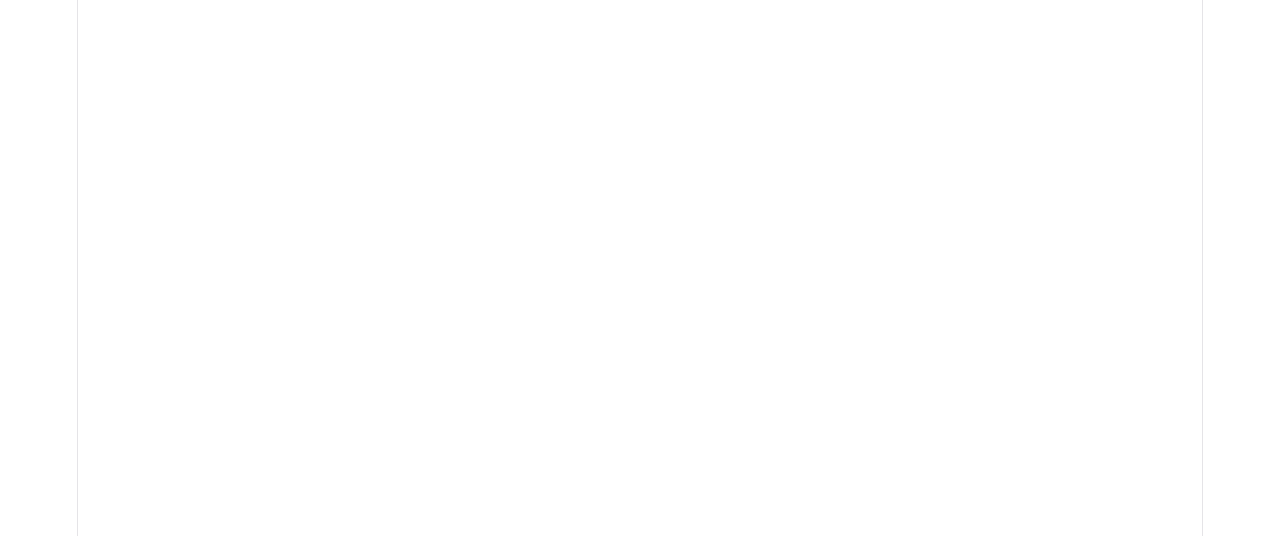
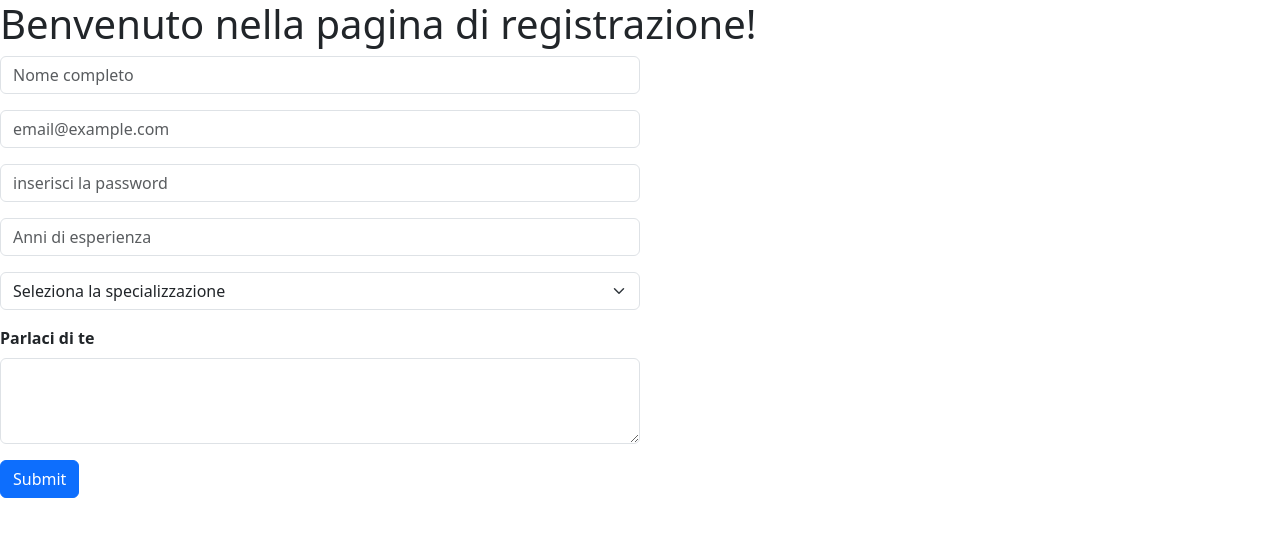
Before and after one commit to MicheleTodeschini/ex-react-useref-signup, a React (Vite) app: page / in a window 1280 px wide. Shown: the top 536 px of the page. Built offline with nearby package versions, Linux system fonts and the light colour scheme.

Commit message:
add bootstrap and input fields

```diff
--- a/package.json
+++ b/package.json
@@ -10,6 +10,7 @@
     "preview": "vite preview"
   },
   "dependencies": {
+    "bootstrap": "^5.3.8",
     "react": "^19.2.4",
     "react-dom": "^19.2.4"
   },
--- a/src/App.jsx
+++ b/src/App.jsx
@@ -1,4 +1,4 @@
-import { useState } from 'react'
+
 import './App.css'
 
 function App() {
@@ -6,7 +6,34 @@ function App() {
 
   return (
     <>
-
+      <h1>Benvenuto nella pagina di registrazione!</h1>
+      <form>
+        <div className="mb-3 w-50">
+          <input type="text" className="form-control " aria-describedby="emailHelp" placeholder='Nome completo' />
+        </div>
+        <div className="mb-3 w-50">
+          <input type="email" className="form-control " aria-describedby="emailHelp" placeholder='email@example.com' />
+        </div>
+        <div className="mb-3 w-50">
+          <input type="password" className="form-control" placeholder='inserisci la password' />
+        </div>
+        <div className="mb-3 w-50">
+          <input type="number" className="form-control" placeholder='Anni di esperienza' />
+        </div>
+        <div className="mb-3 w-50">
+          <select className="form-select" aria-label="Default select example">
+            <option selected>Seleziona la specializzazione</option>
+            <option value="1">Full Stack</option>
+            <option value="2">Backedn</option>
+            <option value="3">Frontend</option>
+          </select>
+        </div>
+        <div className="mb-3 w-50">
+          <label className="form-label fw-bold">Parlaci di te</label>
+          <textarea className="form-control" rows="3"></textarea>
+        </div>
+        <button type="submit" className="btn btn-primary">Submit</button>
+      </form>
     </>
   )
 }
--- a/src/index.css
+++ b/src/index.css
@@ -1,111 +1 @@
-:root {
-  --text: #6b6375;
-  --text-h: #08060d;
-  --bg: #fff;
-  --border: #e5e4e7;
-  --code-bg: #f4f3ec;
-  --accent: #aa3bff;
-  --accent-bg: rgba(170, 59, 255, 0.1);
-  --accent-border: rgba(170, 59, 255, 0.5);
-  --social-bg: rgba(244, 243, 236, 0.5);
-  --shadow:
-    rgba(0, 0, 0, 0.1) 0 10px 15px -3px, rgba(0, 0, 0, 0.05) 0 4px 6px -2px;
-
-  --sans: system-ui, 'Segoe UI', Roboto, sans-serif;
-  --heading: system-ui, 'Segoe UI', Roboto, sans-serif;
-  --mono: ui-monospace, Consolas, monospace;
-
-  font: 18px/145% var(--sans);
-  letter-spacing: 0.18px;
-  color-scheme: light dark;
-  color: var(--text);
-  background: var(--bg);
-  font-synthesis: none;
-  text-rendering: optimizeLegibility;
-  -webkit-font-smoothing: antialiased;
-  -moz-osx-font-smoothing: grayscale;
-
-  @media (max-width: 1024px) {
-    font-size: 16px;
-  }
-}
-
-@media (prefers-color-scheme: dark) {
-  :root {
-    --text: #9ca3af;
-    --text-h: #f3f4f6;
-    --bg: #16171d;
-    --border: #2e303a;
-    --code-bg: #1f2028;
-    --accent: #c084fc;
-    --accent-bg: rgba(192, 132, 252, 0.15);
-    --accent-border: rgba(192, 132, 252, 0.5);
-    --social-bg: rgba(47, 48, 58, 0.5);
-    --shadow:
-      rgba(0, 0, 0, 0.4) 0 10px 15px -3px, rgba(0, 0, 0, 0.25) 0 4px 6px -2px;
-  }
-
-  #social .button-icon {
-    filter: invert(1) brightness(2);
-  }
-}
-
-body {
-  margin: 0;
-}
-
-#root {
-  width: 1126px;
-  max-width: 100%;
-  margin: 0 auto;
-  text-align: center;
-  border-inline: 1px solid var(--border);
-  min-height: 100svh;
-  display: flex;
-  flex-direction: column;
-  box-sizing: border-box;
-}
-
-h1,
-h2 {
-  font-family: var(--heading);
-  font-weight: 500;
-  color: var(--text-h);
-}
-
-h1 {
-  font-size: 56px;
-  letter-spacing: -1.68px;
-  margin: 32px 0;
-  @media (max-width: 1024px) {
-    font-size: 36px;
-    margin: 20px 0;
-  }
-}
-h2 {
-  font-size: 24px;
-  line-height: 118%;
-  letter-spacing: -0.24px;
-  margin: 0 0 8px;
-  @media (max-width: 1024px) {
-    font-size: 20px;
-  }
-}
-p {
-  margin: 0;
-}
-
-code,
-.counter {
-  font-family: var(--mono);
-  display: inline-flex;
-  border-radius: 4px;
-  color: var(--text-h);
-}
-
-code {
-  font-size: 15px;
-  line-height: 135%;
-  padding: 4px 8px;
-  background: var(--code-bg);
-}
+@import url('bootstrap');
```
Also changed, not shown: 1 other file (tests, documents, lock files or other folders).
